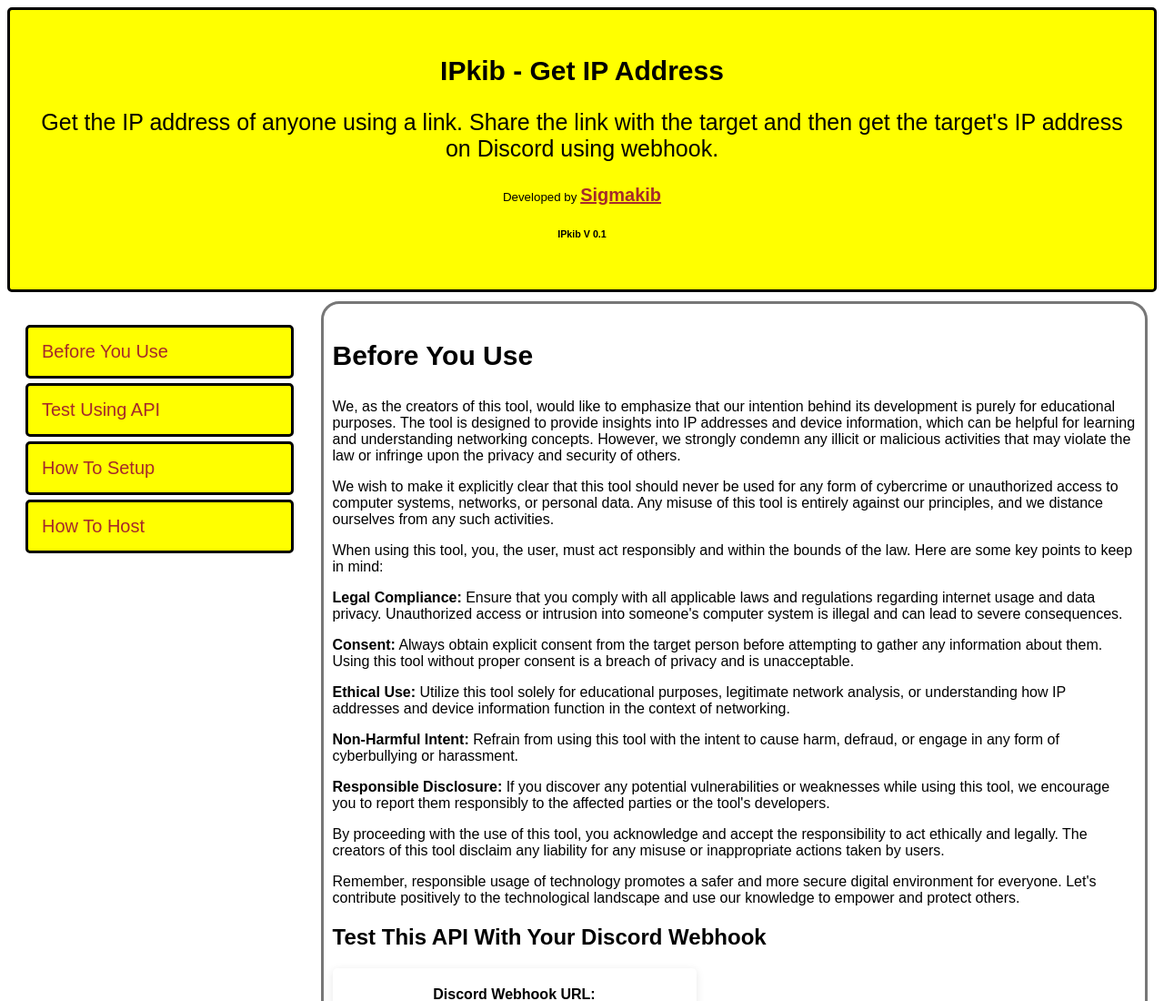
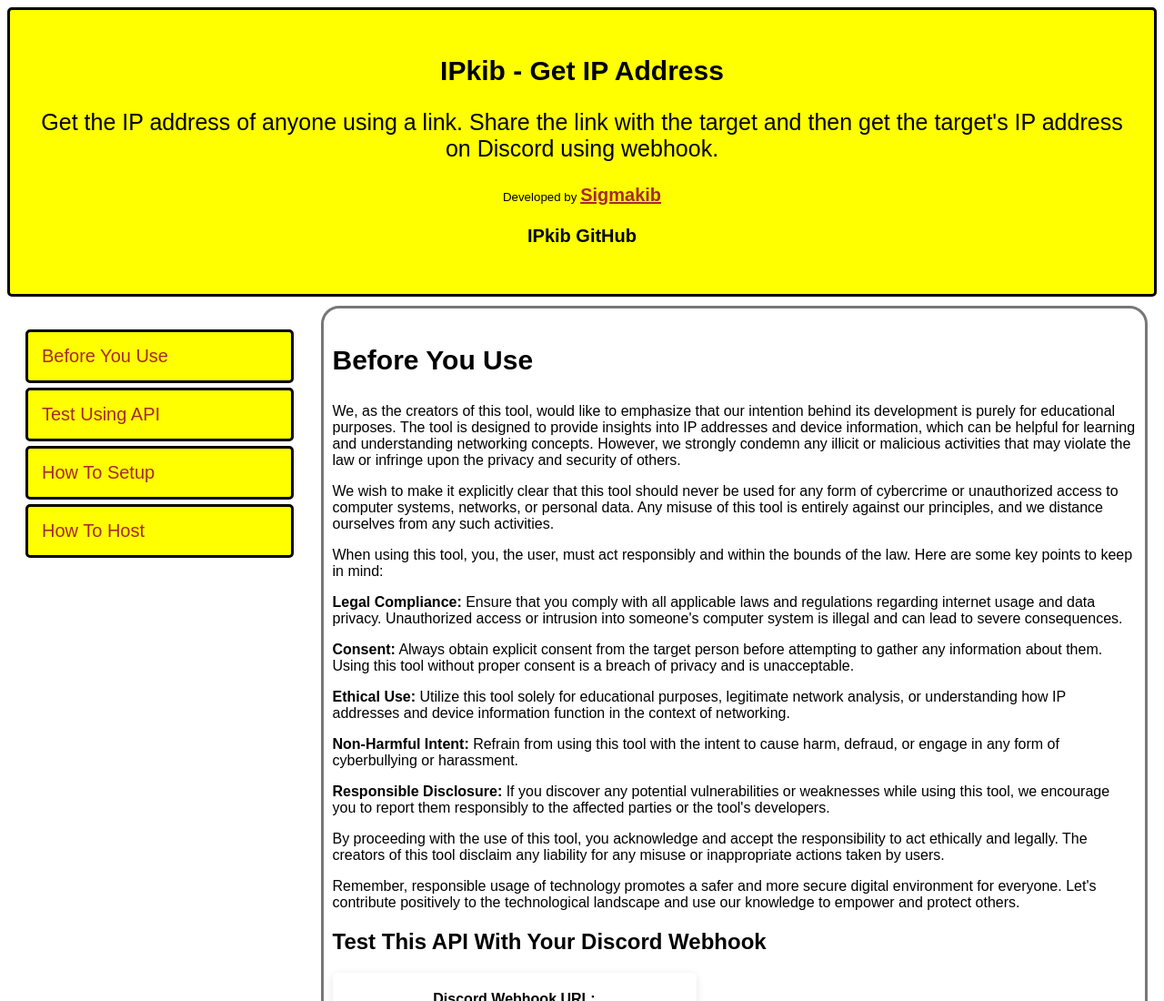
Before and after one commit to Sigmakib2/IPkib-Get-IP-Address, a website: page index.html in a window 1280 px wide. Shown: the top 1100 px of the page at 91% size. Drawn offline with Linux system fonts and the light colour scheme.

Commit message:
update v 0.1

```diff
--- a/index.html
+++ b/index.html
@@ -144,7 +144,7 @@
         <p class="desc">Get the IP address of anyone using a link. Share the link with the target and then get the
             target's IP address on Discord using webhook.</p>
         <small>Developed by <a href="https://twitter.com/sigmakib"><b><u>Sigmakib</u></b></a></small>
-        <h6>IPkib V 0.1</h6>
+        <h5><a style="color: black;" href="https://github.com/Sigmakib2/IPkib-Get-IP-Address">IPkib GitHub</a></h5>
     </header>
 
     <section>
```
Also changed, not shown: api/discord-api.html (+0 -1 lines).
